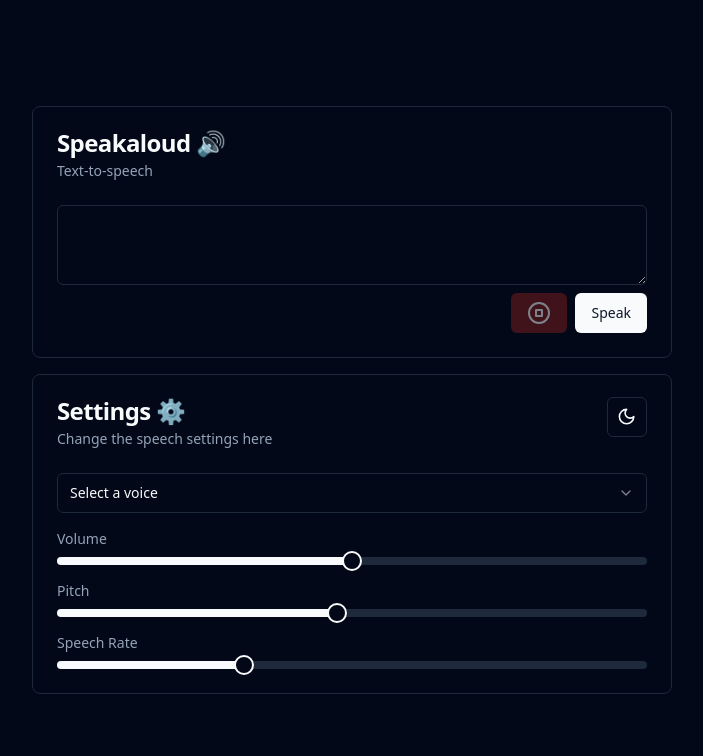
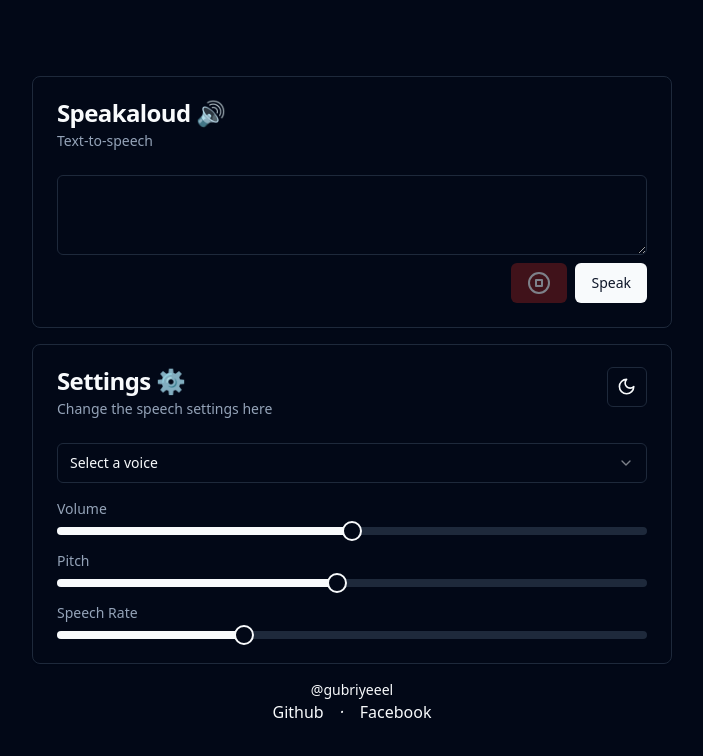
Before and after one commit to gubriyeeel/text-to-speech, a React (Vite) app: page / in a window 1280 px wide. Shown: the top 756 px of the page, without its empty margins (288-991 px from the left). Built offline with nearby package versions, Linux system fonts and the light colour scheme.

Commit message:
style: added credits

```diff
--- a/index.html
+++ b/index.html
@@ -2,7 +2,7 @@
 <html lang="en">
   <head>
     <meta charset="UTF-8" />
-    <link rel="icon" type="image/svg+xml" href="/public/audio-waveform.svg" />
+    <link rel="icon" type="image/svg+xml" href="/audio-waveform.svg" />
     <meta name="viewport" content="width=device-width, initial-scale=1.0" />
     <title>Speakaloud 🔊</title>
   </head>
--- a/src/App.tsx
+++ b/src/App.tsx
@@ -149,7 +149,7 @@ function App() {
               <Slider
                 min={0}
                 max={1}
-                step={.1}
+                step={0.1}
                 onValueChange={(value) => setVolume(value[0])}
                 defaultValue={[volume]}
               />
@@ -177,6 +177,28 @@ function App() {
           </CardContent>
         </Card>
       </div>
+      <div className="mt-4 flex flex-col text-center">
+        <span className="text-sm text-foreground">@gubriyeeel</span>
+        <div className="flex gap-4 text-center">
+          <a
+            href="https://github.com/gubriyeeel"
+            target="_blank"
+            rel="noopener noreferrer"
+            className="hover:underline"
+          >
+            Github
+          </a>
+          <i>·</i>
+          <a
+            href="https://www.facebook.com/gubriyeeel/"
+            target="_blank"
+            rel="noopener noreferrer"
+            className="hover:underline"
+          >
+            Facebook
+          </a>
+        </div>
+      </div>
     </main>
   );
 }
```
